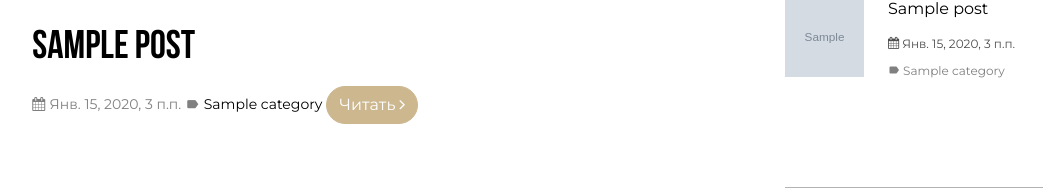
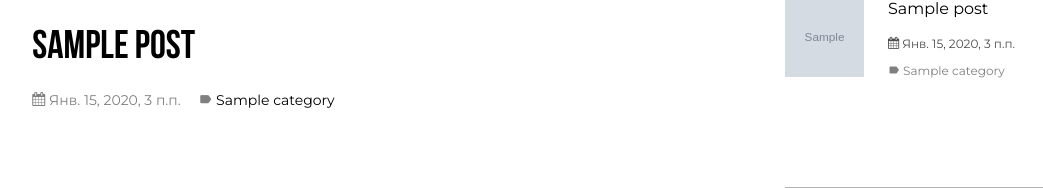
Before and after one commit to fecitpotentiam/chess_blog, a Django app: page /blog/ in a window 1280 px wide. Shown: the part 737-925 px from the top of the page, without its empty margins (186-1229 px from the left). Run offline with Django 3.2, Linux system fonts and the light colour scheme; tables that the repository leaves empty hold one stand-in row (values such as "Sample post"); grey boxes marked "Sample" are stand-in pictures; some libraries are stand-ins or nearby versions; some web fonts are replaced.

```diff
--- a/templates/blog/blog.html
+++ b/templates/blog/blog.html
@@ -33,18 +33,17 @@
                                                 </h3>
                                                 <div class="meta-wrap">
                                                     <p class="meta">
+                                                        <span class="post-details">
                                                         <span class="icon-calendar"></span>
 
                                                         <span>{{ post.published_date }}</span>
-
+                                                        </span>
+                                                        <span class="post-details">
                                                         <span class="icon-label"></span>
 
                                                         <span><a
                                                                 href="{% url 'category_post_list' pk=post.category.pk %}">{{ post.category }}</a></span>
-
-                                                        <a href="{% url 'post_detail' pk=post.pk %}" class="btn btn-primary">
-                                                    Читать <span
-                                                        class="ion-ios-arrow-forward"></span></a>
+                                                        </span>
 
                                                     </p>
                                                 </div>
```
